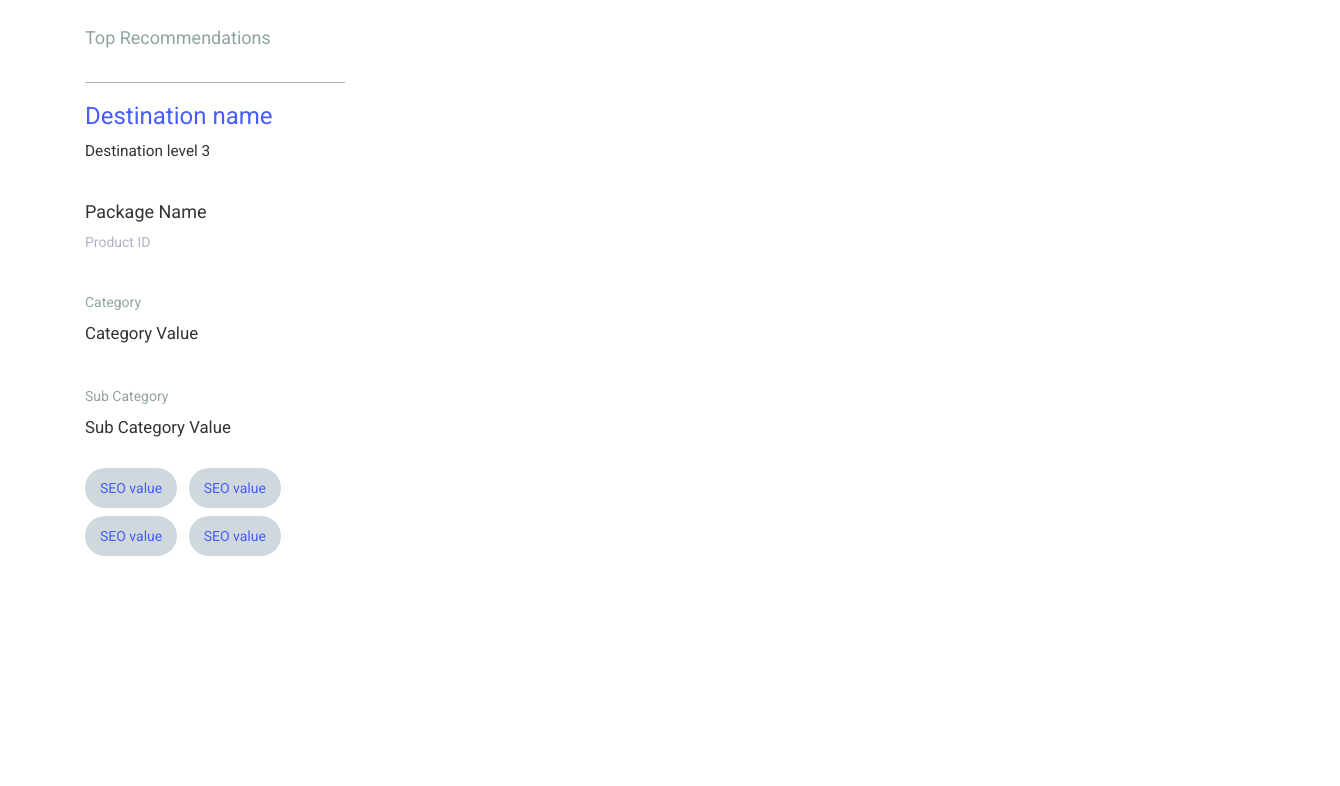
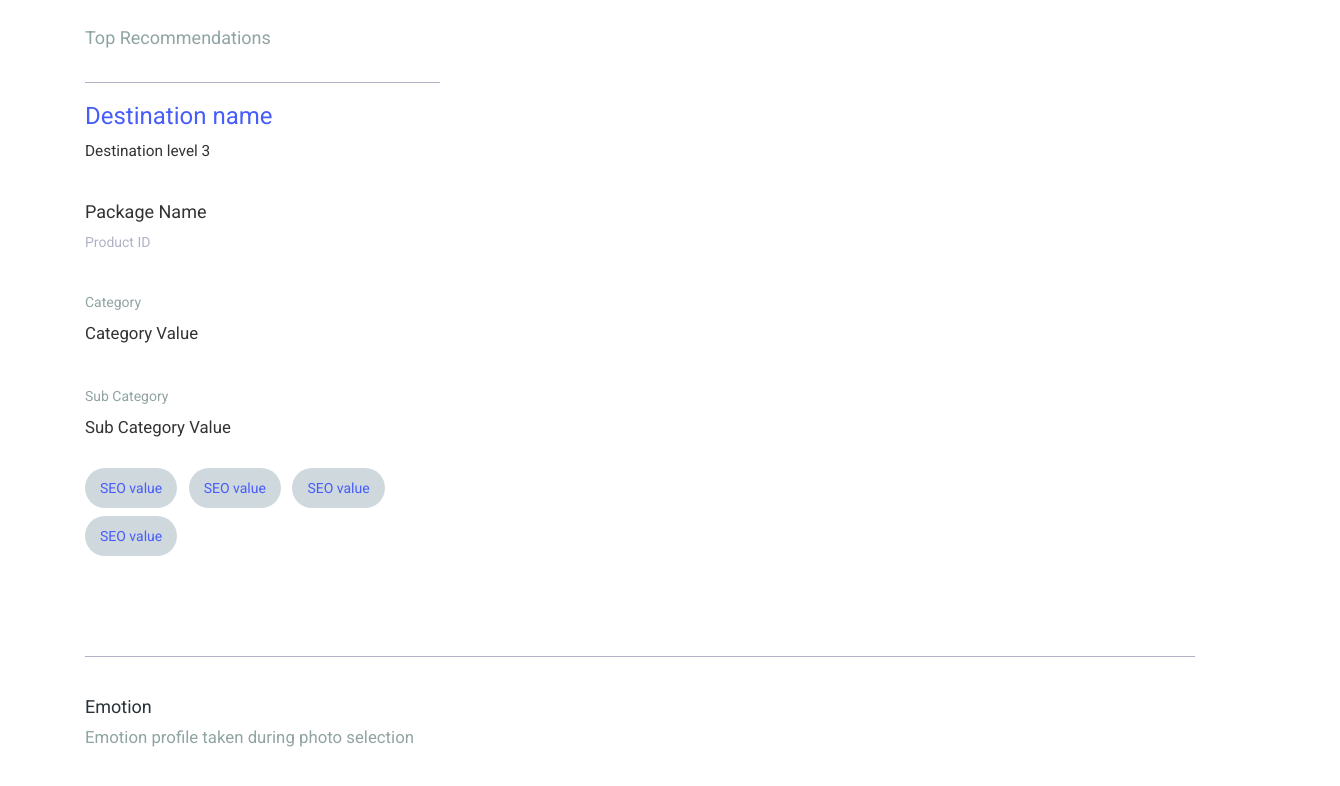
Before and after one commit to tgriffo/flightcentre-hackathon, a plain HTML site: page web/public/index.html in a window 1280 px wide. Shown: the part 82-868 px from the top of the page, 1340 px wide, since content can reach past the window. Before the commit the page ends 800 px from the top, so only its background shows below. Drawn offline with nearby package versions, Linux system fonts and the light colour scheme; no server answers.

Commit message:
Rearranged layout - moved emotions section underneath top destinations

```diff
--- a/web/public/css/custom.css
+++ b/web/public/css/custom.css
@@ -26,7 +26,7 @@ hr {
 
 #header-page {
 	color: #311b92;
-	font-weight: 200;
+	font-weight: lighter;
 	margin-bottom: 40px;
 }
 
@@ -61,7 +61,7 @@ hr {
 }
 
 .category-sec {
-	margin-bottom: 40px;;
+	margin-bottom: 40px;
 }
 
 .category-name {
@@ -84,3 +84,23 @@ hr {
 	margin-right: 8px;
 	margin-top: 8px;
 }
+
+#product-rec-sec {
+	margin-bottom: 80px;
+}
+
+#emotion-sec {
+	margin-bottom: 100px;
+}
+
+.emotion-title {
+	margin-top: 40px;
+	color: #263238;
+	font-weight: lighter;
+}
+.emotion-description {
+	font-weight: lighter;
+	font-size: 1.2em;
+	color: #90a4a3;
+	margin-bottom: 60px;
+}
--- a/web/public/index.html
+++ b/web/public/index.html
@@ -26,14 +26,11 @@
         <h1 id="header-page">Travel Dream Analyzer</h1>
       </div>
 
-
-      <div class="col-xs-9" id="product-rec-section">
-
-
-
+      <!-- Container for recommended products -->
+      <div class="col-xs-12" id="product-rec-sec">
         <h4 class="rec-label">Top Recommendations</h4>
 
-
+        <!-- Recommended Product-->
         <div class="col-xs-4 rec-product">
           <hr>
           <h3 class="destination-name">
@@ -56,31 +53,23 @@
             <p class="subcategory-name">Sub Category Value</p>
           </div>
 
-
           <div class="seo-sec">
             <span class="seo-tags">SEO value</span>
             <span class="seo-tags">SEO value</span>
             <span class="seo-tags">SEO value</span>
             <span class="seo-tags">SEO value</span>
           </div>
+        </div> <!-- ./end of Product Recommendation 1 -->
+
+      </div> <!-- ./end of Product Recommendation Section -->
 
 
-
-
-
-
-
-
-
-
-        </div>
-
-
-      </div>
-
-
-      <div class="col-xs-3" id="helix-persona-sec">
-        <canvas id="myChart1" width="400" height="400"></canvas>
+      <!-- Helix Persona -->
+      <div class="col-xs-12" id="emotion-sec">
+        <hr>
+        <h4 class="emotion-title">Emotion</h4>
+        <p class="emotion-description">Emotion profile taken during photo selection</p>
+        <canvas id="myChart1" width="600" height="300"></canvas>
       </div>
 
 
@@ -196,16 +185,6 @@
     }
 
 
-
-
-
-
-
-
-
-
-
-
     function updateChart(labelList, valueList, chatNum) {
       var ctx = document.getElementById("myChart" + chatNum);
 
```
